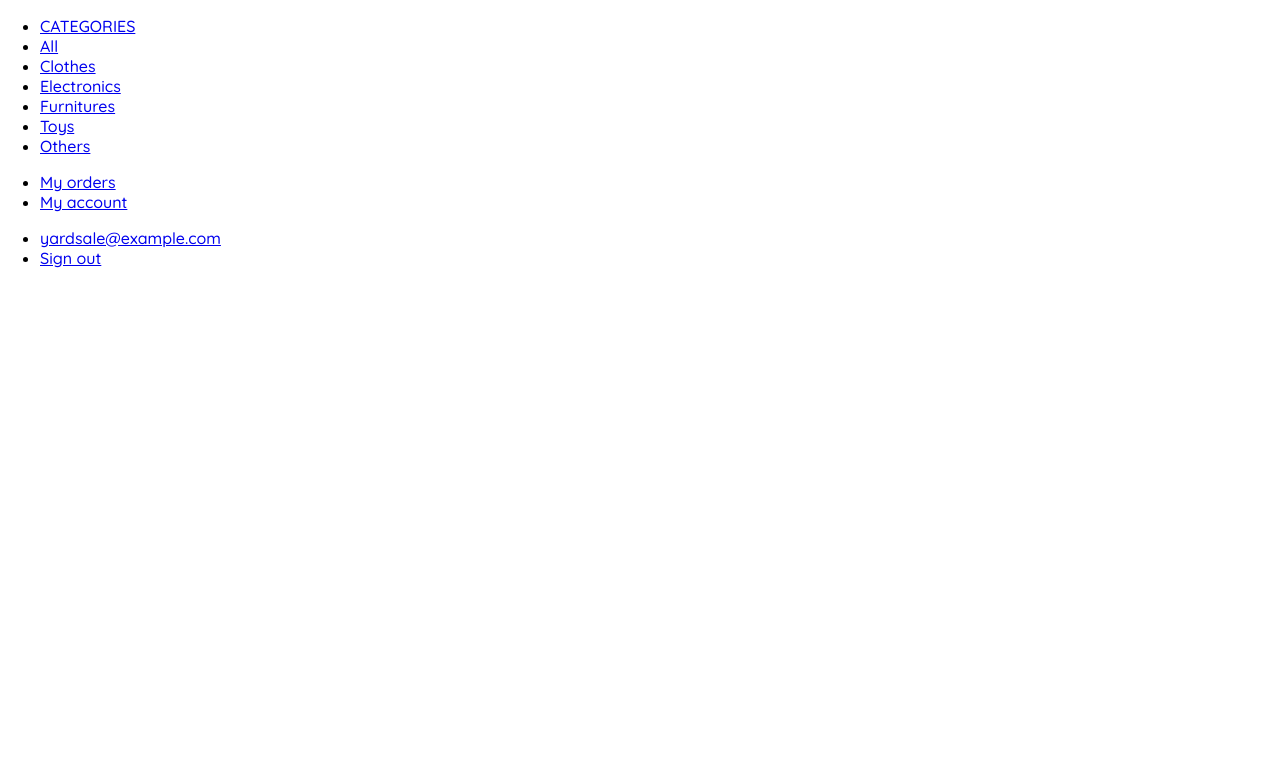
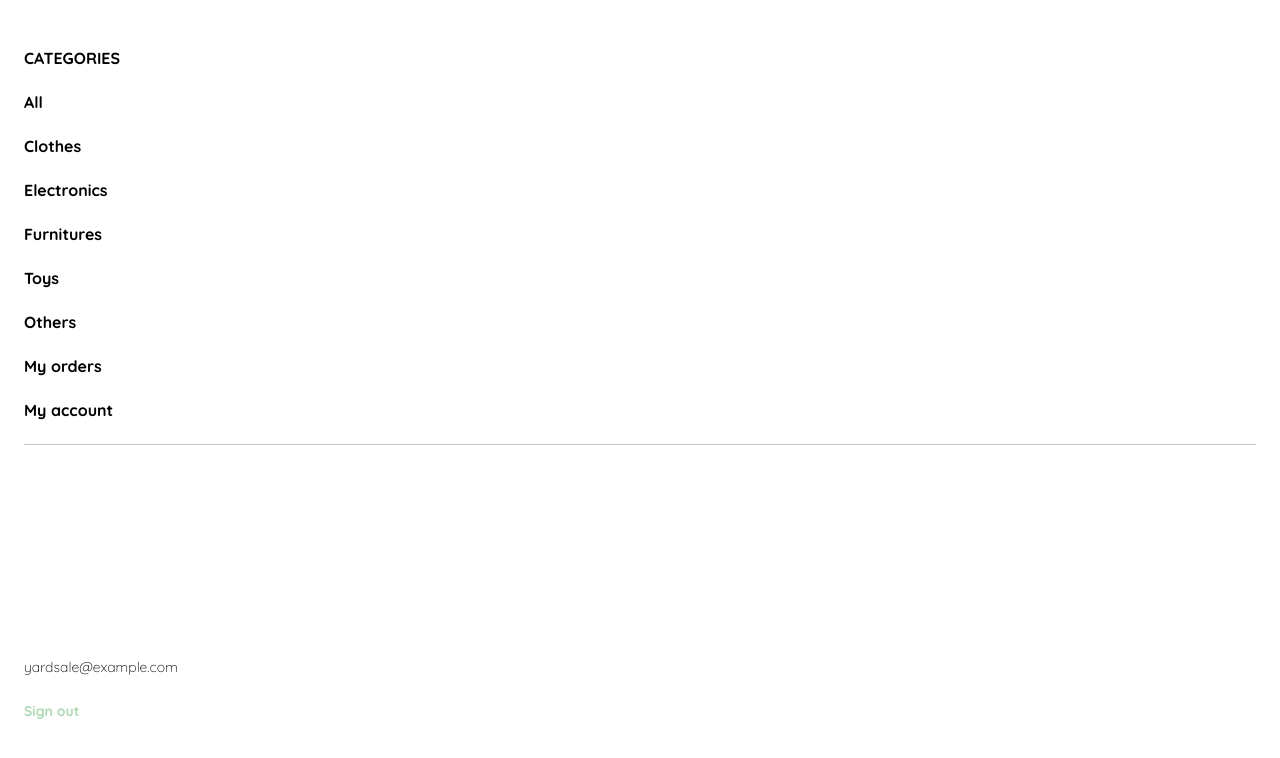
Before and after one commit to Vronicaw/Platzi-Courses, a plain HTML site: page Curso_Frontend_Dev/yard_sale/menu_mobile.html in a window 1280 px wide. Drawn offline with Linux system fonts and the light colour scheme.

Commit message:
updating file

```diff
--- a/Curso_Frontend_Dev/yard_sale/menu_mobile.html
+++ b/Curso_Frontend_Dev/yard_sale/menu_mobile.html
@@ -24,10 +24,43 @@
       font-family: 'Press Start 2P', cursive;
       font-family: 'Quicksand', sans-serif;
     }
+    .mobile-menu {
+      padding: 24px;
+      display: flex;
+      flex-direction: column;
+      justify-content: space-between;
+      height: 90vh;
+    }
+    .mobile-menu a {
+      text-decoration: none;
+      color: var(--black);
+      font-weight: bold;
+      /*margin-bottom: 24px;*/
+    }
+    .first {
+      border-bottom: 1px solid var(--very-light-pink);
+    }
+    .mobile-menu ul {
+      padding: 0;
+      margin: 24px 0 0;
+      list-style: none;
+    }
+    .mobile-menu ul li {
+      margin-bottom: 24px;
+    }
+    .mobile-menu .email {
+      font-size: var(--sm);
+      font-weight: 300;
+    }
+    .mobile-menu .sign-out {
+      color: var(--hospital-green);
+      font-size: var(--sm);
+    }
   </style>
 </head>
 <body>
   <div class="mobile-menu">
+    <div class="first">
       <ul>
         <li>
           <a href="/">CATEGORIES</a>
@@ -60,7 +93,9 @@
           <a href="/">My account</a>
         </li>
       </ul>
+    </div>
 
+    <div>
       <ul>
         <li>
           <a href="/" class="email">yardsale@example.com</a>
@@ -70,5 +105,6 @@
         </li>
       </ul>
     </div>
+  </div>
 </body>
 </html>
```
Lines whose indentation alone changed are shown as unchanged.
